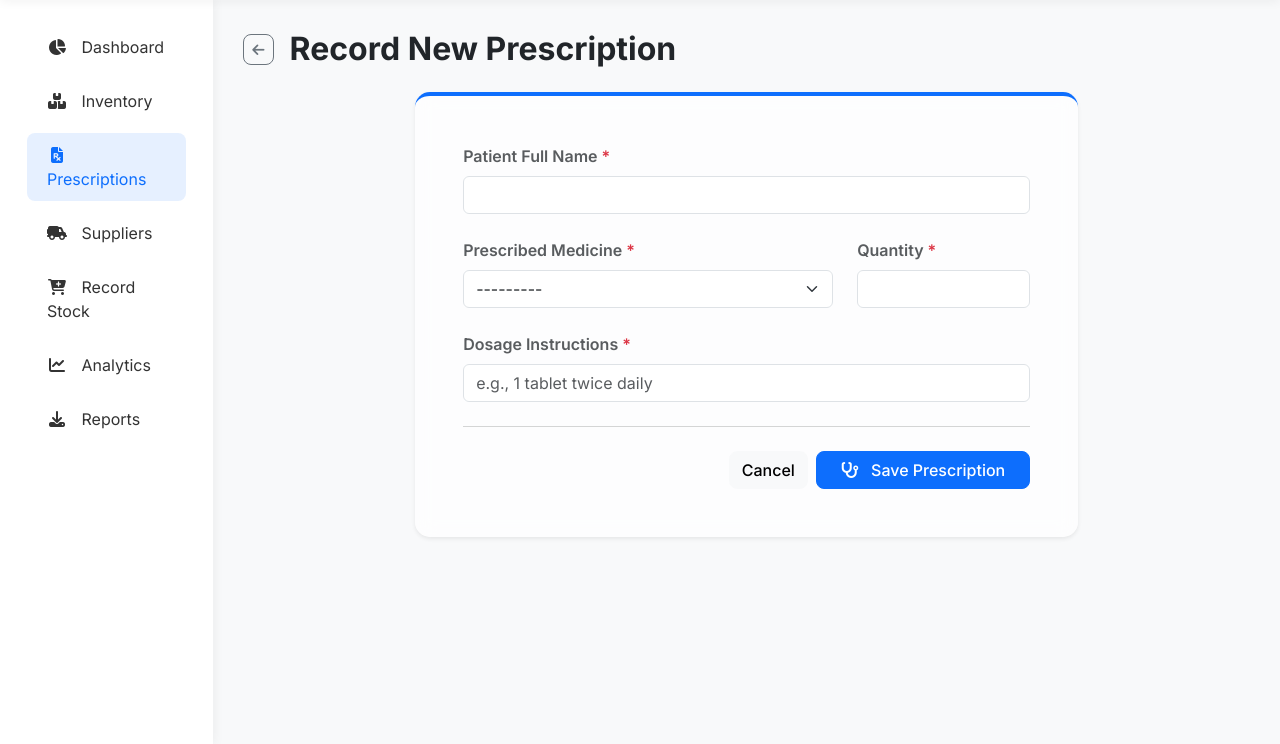
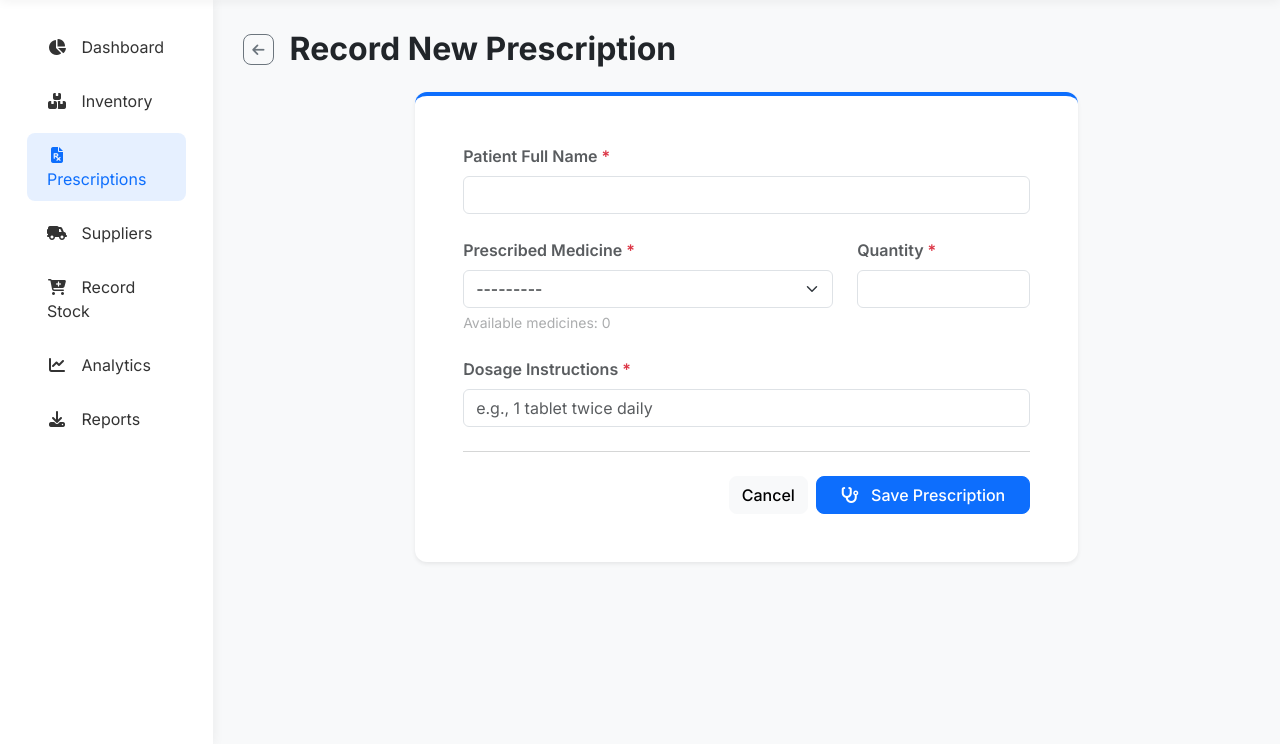
Before and after one commit to ashirushehu2015-stack/Pharmacy-management-system, a Django app: page /prescriptions/new/ in a window 1280 px wide. Shown: the part 66-810 px from the top of the page. Run offline with Django 5.2, Linux system fonts and the light colour scheme; the visitor is signed in with stand-in values (Sample User, id 1); data that the repository does not hold is empty.

Commit message:
Add debug info to prescription form and simplified styling

```diff
--- a/templates/prescription_form.html
+++ b/templates/prescription_form.html
@@ -12,7 +12,7 @@
 
 <div class="row justify-content-center">
     <div class="col-lg-8">
-        <div class="card shadow-sm border-0 glass-panel border-top border-primary border-4">
+        <div class="card shadow-sm border-0 border-top border-primary border-4">
             <div class="card-body p-4 p-md-5">
                 <form method="post">
                     {% csrf_token %}
@@ -27,6 +27,7 @@
                             <label class="form-label text-muted fw-semibold">Prescribed Medicine <span
                                     class="text-danger">*</span></label>
                             {{ form.medicine }}
+                            <div class="form-text small opacity-50">Available medicines: {{ form.fields.medicine.queryset.count }}</div>
                         </div>
                         <div class="col-md-4">
                             <label class="form-label text-muted fw-semibold">Quantity <span
```
